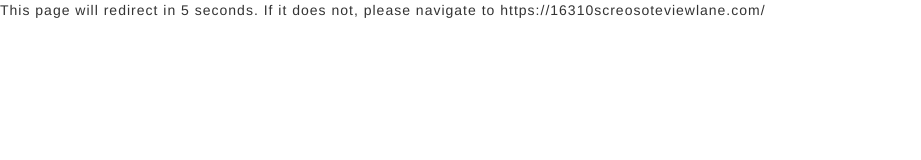
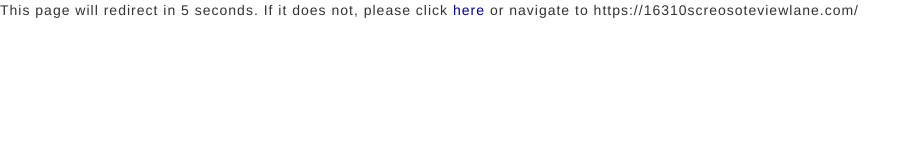
Before and after one commit to bexrebex/arizonahouse, a plain HTML site: page index.html in a window 1280 px wide. Shown: the whole page, without its empty margins (0-921 px from the left). Drawn offline with nearby package versions, Linux system fonts and the light colour scheme.

Commit message:
Update index.html

```diff
--- a/index.html
+++ b/index.html
@@ -32,8 +32,9 @@ and open the template in the editor.
     <body>
 
             <p>
-                    This page will redirect in 5 seconds.  If it does not, please navigate to
-                <a href"https://16310screosoteviewlane.com/">https://16310screosoteviewlane.com/</a>
+                    This page will redirect in 5 seconds.  If it does not, please click
+                <a href="https://16310screosoteviewlane.com/">here</a> or navigate to
+                https://16310screosoteviewlane.com/
                 <br>
             </p>
 
```
